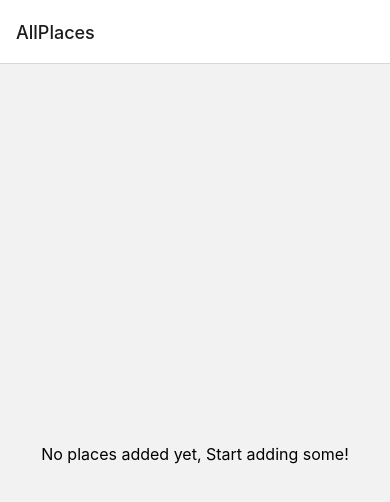
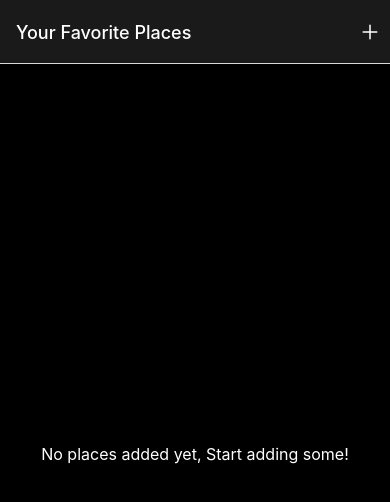
Before and after one commit to somiyaratna/placepix, a React Native app: screen /AllPlaces in a window 390 px wide. Shown: the top 502 px of the page. Built offline with nearby package versions, Linux system fonts and the light colour scheme.

Commit message:
Colors palette added

```diff
--- a/App.js
+++ b/App.js
@@ -1,20 +1,49 @@
 import { NavigationContainer } from "@react-navigation/native";
 import { createNativeStackNavigator } from "@react-navigation/native-stack";
 import { StatusBar } from "expo-status-bar";
-
 import AllPlaces from "./screens/AllPlaces";
 import AddPlace from "./screens/AddPlace";
+import IconButton from "./components/UI/IconButton";
+import { Colors } from "./constants/colors";
 
 const Stack = createNativeStackNavigator();
 
 export default function App() {
   return (
     <>
-      <StatusBar style="auto" />
+      <StatusBar style="light" />
       <NavigationContainer>
-        <Stack.Navigator>
-          <Stack.Screen name="AllPlaces" component={AllPlaces} />
-          <Stack.Screen name="AddPlace" component={AddPlace} />
+        <Stack.Navigator
+          screenOptions={{
+            headerStyle: { backgroundColor: Colors.primary700 },
+            headerTintColor: Colors.primary50,
+            contentStyle: { backgroundColor: Colors.primary800 },
+          }}
+        >
+          <Stack.Screen
+            name="AllPlaces"
+            component={AllPlaces}
+            options={({ navigation }) => ({
+              title: "Your Favorite Places",
+              headerRight: ({ tintColor }) => (
+                <IconButton
+                  icon="add"
+                  color={tintColor}
+                  size={24}
+                  onPress={() => {
+                    navigation.navigate("AddPlace");
+                  }}
+                />
+              ),
+            })}
+          />
+          <Stack.Screen
+            name="AddPlace"
+            component={AddPlace}
+            options={{
+              title: "Add a new place",
+            }}
+          />
         </Stack.Navigator>
       </NavigationContainer>
     </>
--- a/components/Places/PlacesList.js
+++ b/components/Places/PlacesList.js
@@ -1,6 +1,7 @@
 import { FlatList, StyleSheet, Text, View } from "react-native";
 import React from "react";
 import PlaceItem from "./PlaceItem";
+import { Colors } from "../../constants/colors";
 
 const PlacesList = ({ places }) => {
   if (!places || places.length === 0) {
@@ -31,5 +32,6 @@ const styles = StyleSheet.create({
   },
   fallbackText: {
     fontSize: 16,
+    color: Colors.primary50,
   },
 });
--- /dev/null
+++ b/components/UI/IconButton.js
@@ -0,0 +1,26 @@
+import { Pressable, StyleSheet } from "react-native";
+import { Ionicons } from "@expo/vector-icons";
+
+const IconButton = ({ icon, color, size, onPress }) => {
+  return (
+    <Pressable
+      onPress={onPress}
+      style={({ pressed }) => [styles.button, pressed && styles.pressed]}
+    >
+      <Ionicons name={icon} size={size} color={color} />
+    </Pressable>
+  );
+};
+
+export default IconButton;
+
+const styles = StyleSheet.create({
+  button: {
+    padding: 8,
+    justifyContent: "center",
+    alignItems: "center",
+  },
+  pressed: {
+    opacity: 0.7,
+  },
+});
--- /dev/null
+++ b/constants/colors.js
@@ -0,0 +1,24 @@
+// export const Colors = {
+//   primary50: "#cfeffd",
+//   primary100: "#a0defb",
+//   primary200: "#77cff8",
+//   primary400: "#44bdf5",
+//   primary500: "#1aacf0",
+//   primary700: "#0570c9",
+//   primary800: "#003b88",
+//   accent500: "#e6b30b",
+//   gray700: "#221c30",
+// };
+
+export const Colors = {
+  primary50: "#fff",
+  primary100: "#d9d9d9",
+  primary200: "#bfbfbf",
+  primary400: "#8c8c8c",
+  primary500: "#595959",
+  primary600: "#333333",
+  primary700: "#1a1a1a",
+  primary800: "#000000",
+  accent500: "#e6b30b",
+  gray700: "#221c30",
+};
```
